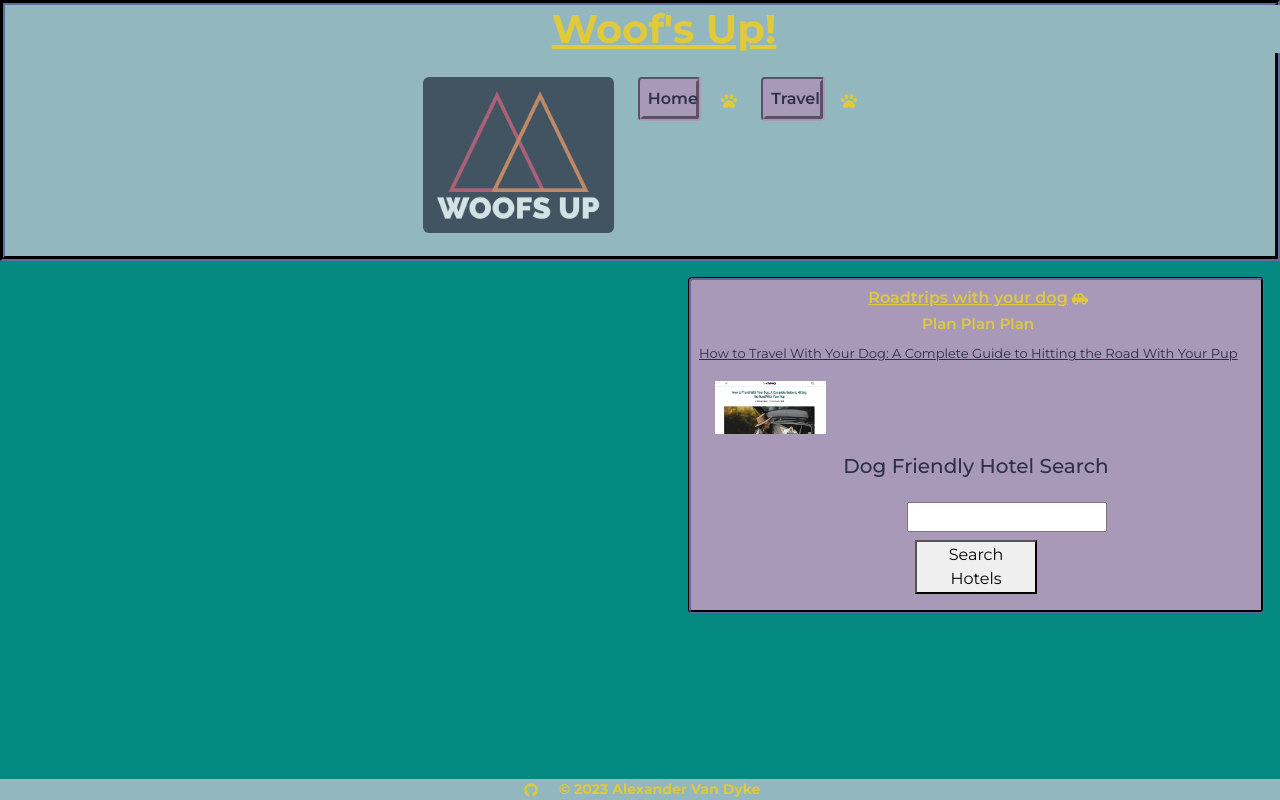
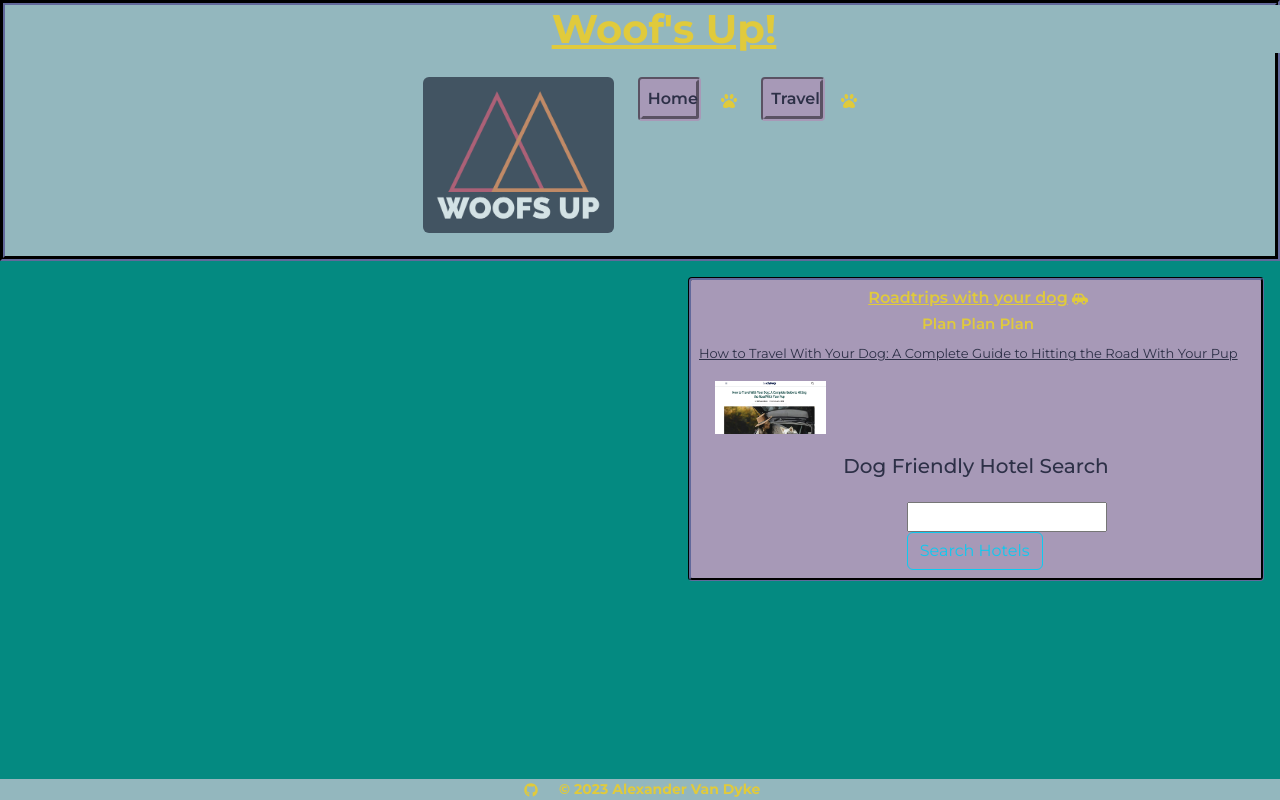
Before and after one commit to AlexandertheGreat491/Woofs_Up, a React (Create React App) app: page /AllTravel in a window 1280 px wide. Built offline with nearby package versions, Linux system fonts and the light colour scheme.

Commit message:
changed button style in react bootstrap

```diff
--- a/src/index.css
+++ b/src/index.css
@@ -331,10 +331,9 @@ nav a:hover {
   width: 25%;
 }
 
-.list {
-  font-size: 15px;
+.searchbutton {
+  color: var(--primary);
 }
-
 /* footer styling */
 footer {
   color: var(--tertiary);
--- a/src/pages/AllTravel.js
+++ b/src/pages/AllTravel.js
@@ -1,5 +1,7 @@
 // imports react
 import { React } from "react";
+// import ButtonGroup from "react-bootstrap/ButtonGroup";
+import Button from "react-bootstrap/Button";
 
 // imports icons
 
@@ -40,7 +42,7 @@ const AllTravel = () => {
         <h1 className="friendly m-1">Dog Friendly Hotel Search</h1>
         <div className="search">
           <input></input>
-          <button className="m-2">Search Hotels</button>
+        <Button variant="outline-info">Search Hotels</Button>{' '}
         </div>
       </div>
     </div>
```
